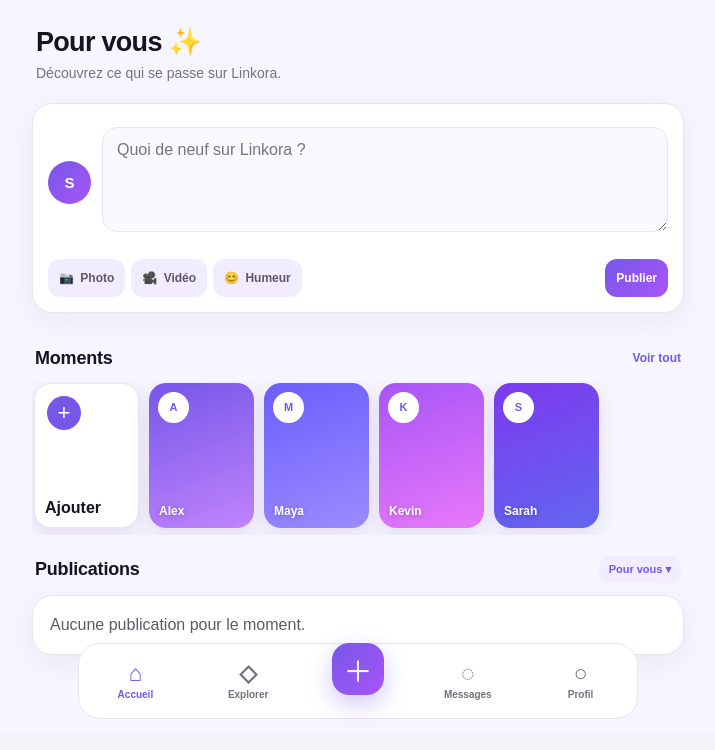
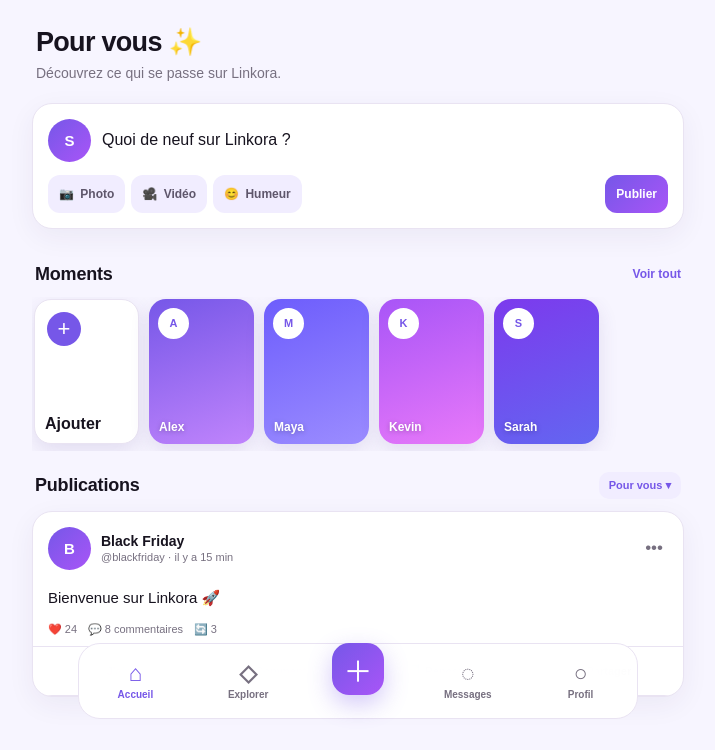
Before and after one commit to paulkouadio7777-ux/linkora, a Flask app: page /feed in a window 1280 px wide. Shown: the part 66-816 px from the top of the page, without its empty margins (282-997 px from the left). Before the commit the page ends 785 px from the top, so only its background shows below. Run offline with Flask 3, Linux system fonts and the light colour scheme; the visitor is signed in with stand-in values (Sample User, id 1); data that the repository does not hold is empty.

Commit message:
Update feed.html

```diff
--- a/templates/feed.html
+++ b/templates/feed.html
@@ -4,159 +4,90 @@
 
 {% block content %}
 
-<!-- INTRODUCTION -->
-
 <section class="welcome-section">
-
-    <h1>
-        Pour vous ✨
-    </h1>
-
-    <p>
-        Découvrez ce qui se passe sur Linkora.
-    </p>
-
+    <h1>Pour vous ✨</h1>
+    <p>Découvrez ce qui se passe sur Linkora.</p>
 </section>
 
-
-<!-- CRÉER UNE PUBLICATION -->
-
-<section class="card create-post">
-
-    <form
-        method="POST"
-        action="{{ url_for('feed') }}"
-    >
+<section class="create-post card">
 
     <div class="create-post-top">
 
         <div class="avatar">
-                {{ username[0]|upper }}
+            {{ username[0]|upper if username else "L" }}
         </div>
 
-            <textarea
-                name="content"
-                class="post-input"
-                placeholder="Quoi de neuf sur Linkora ?"
-                maxlength="1000"
-                required
-            ></textarea>
+        <div class="post-input">
+            Quoi de neuf sur Linkora ?
+        </div>
 
     </div>
 
-
     <div class="post-actions">
 
-            <button type="button">
-                📷
-                <span>Photo</span>
+        <button type="button" class="action-button">
+            📷 <span>Photo</span>
         </button>
 
-            <button type="button">
-                🎥
-                <span>Vidéo</span>
+        <button type="button" class="action-button">
+            🎥 <span>Vidéo</span>
         </button>
 
-            <button type="button">
-                😊
-                <span>Humeur</span>
+        <button type="button" class="action-button">
+            😊 <span>Humeur</span>
         </button>
 
-            <button
-                type="submit"
-                class="publish-button"
-            >
+        <button type="button" class="publish-button">
             Publier
         </button>
 
     </div>
 
-    </form>
-
 </section>
 
-
-<!-- MOMENTS -->
 
 <section class="moments-section">
 
     <div class="section-heading">
 
-        <h2>
-            Moments
-        </h2>
+        <h2>Moments</h2>
 
-        <a href="#">
-            Voir tout
-        </a>
+        <a href="#">Voir tout</a>
 
     </div>
-
 
     <div class="moments-list">
 
         <div class="moment-card create-moment">
 
-            <div class="moment-add">
-                +
-            </div>
+            <div class="moment-add">+</div>
 
-            <strong>
-                Ajouter
-            </strong>
+            <strong>Ajouter</strong>
 
         </div>
 
 
         <div class="moment-card">
-
-            <div class="moment-avatar">
-                A
-            </div>
-
-            <span>
-                Alex
-            </span>
-
+            <div class="moment-avatar">A</div>
+            <span>Alex</span>
         </div>
 
 
         <div class="moment-card">
-
-            <div class="moment-avatar">
-                M
-            </div>
-
-            <span>
-                Maya
-            </span>
-
+            <div class="moment-avatar">M</div>
+            <span>Maya</span>
         </div>
 
 
         <div class="moment-card">
-
-            <div class="moment-avatar">
-                K
-            </div>
-
-            <span>
-                Kevin
-            </span>
-
+            <div class="moment-avatar">K</div>
+            <span>Kevin</span>
         </div>
 
 
         <div class="moment-card">
-
-            <div class="moment-avatar">
-                S
-            </div>
-
-            <span>
-                Sarah
-            </span>
-
+            <div class="moment-avatar">S</div>
+            <span>Sarah</span>
         </div>
 
     </div>
@@ -164,29 +95,18 @@
 </section>
 
 
-<!-- FIL -->
-
 <section class="feed-section">
 
     <div class="section-heading">
 
-        <h2>
-            Publications
-        </h2>
+        <h2>Publications</h2>
 
-        <button
-            type="button"
-            class="filter-button"
-        >
+        <button type="button" class="filter-button">
             Pour vous ▾
         </button>
 
     </div>
 
-
-    <!-- PUBLICATIONS RÉELLES -->
-
-    {% for post in posts %}
 
     <article class="post-card">
 
@@ -195,28 +115,22 @@
             <div class="post-user">
 
                 <div class="avatar">
-                    {{ post.username[0]|upper }}
+                    B
                 </div>
 
                 <div>
 
-                    <strong>
-                        {{ post.username }}
-                    </strong>
+                    <strong>Black Friday</strong>
 
                     <small>
-                        @{{ post.username }}
+                        @blackfriday · il y a 15 min
                     </small>
 
                 </div>
 
             </div>
 
-
-            <button
-                type="button"
-                class="more-button"
-            >
+            <button type="button" class="more-button">
                 •••
             </button>
 
@@ -226,8 +140,17 @@
         <div class="post-content">
 
             <p>
-                {{ post.content }}
+                Bienvenue sur Linkora 🚀
             </p>
+
+        </div>
+
+
+        <div class="post-stats">
+
+            <span>❤️ 24</span>
+            <span>💬 8 commentaires</span>
+            <span>🔄 3</span>
 
         </div>
 
@@ -235,67 +158,29 @@
         <div class="post-buttons">
 
             <button type="button">
-
                 🤍
-
-                <span>
-                    J'aime
-                </span>
-
+                <span>J'aime</span>
             </button>
 
+            <button type="button">
+                💬
+                <span>Commenter</span>
+            </button>
 
             <button type="button">
-
-                💬
-
-                <span>
-                    Commenter
-                </span>
-
+                🔄
+                <span>Reposter</span>
             </button>
 
-
             <button type="button">
-
-                🔄
-
-                <span>
-                    Reposter
-                </span>
-
-            </button>
-
-
-            <button type="button">
-
                 ↗
-
-                <span>
-                    Partager
-                </span>
-
+                <span>Partager</span>
             </button>
 
         </div>
 
     </article>
 
-
-    {% else %}
-
-
-    <div class="card">
-
-        <p>
-            Aucune publication pour le moment.
-        </p>
-
-    </div>
-
-
-    {% endfor %}
-
 </section>
 
 {% endblock %}
```
Lines whose indentation alone changed are shown as unchanged.
